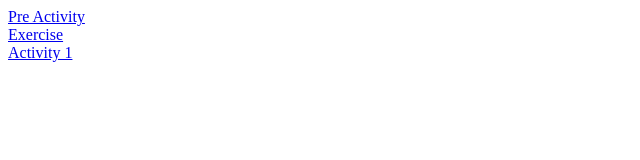
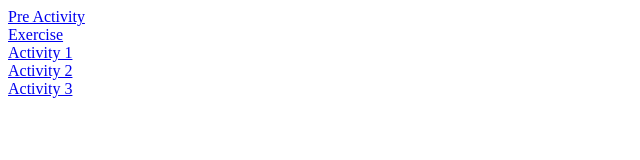
Before and after one commit to Glanvin/event-driven-activities, a plain HTML site: page index.html in a window 1280 px wide. Shown: the whole page, without its empty margins (0-640 px from the left). Drawn offline with Linux system fonts and the light colour scheme.

Commit message:
fix: routes

```diff
--- a/index.html
+++ b/index.html
@@ -9,5 +9,7 @@
 	<a href="pre-activity/index.html">Pre Activity</a><br>
 	<a href="exercise/index.html">Exercise</a><br>
 	<a href="activity-1/index.html">Activity 1</a><br>
+	<a href="activity-2/index.html">Activity 2</a><br>
+	<a href="activity-3/index.html">Activity 3</a><br>
 </body>
 </html>
```
Also changed, not shown: activity-2/index.html (+1 -0 lines), activity-3/index.html (+1 -0 lines).
